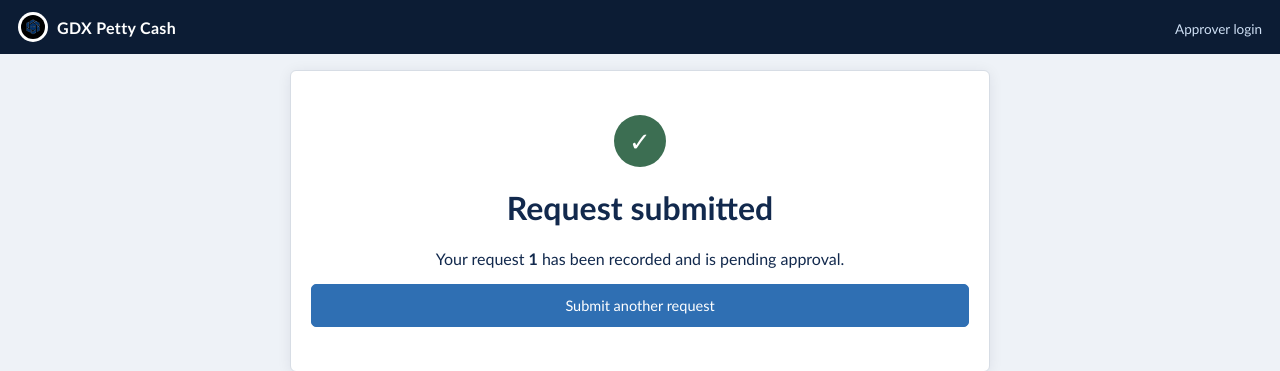
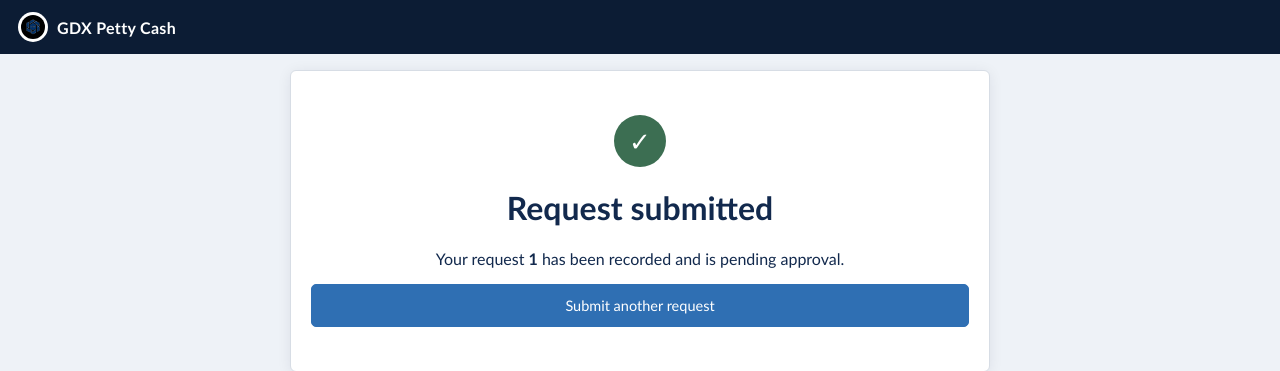
Before and after one commit to Rarejoe/GDX-PETTY-CASH, a Flask app: page /confirmation/1 in a window 1280 px wide. Shown: the top 371 px of the page. Run offline with Flask 3, Linux system fonts and the light colour scheme.

Commit message:
Remove login link for non-approvers in navigation
Removed 'Approver login' link from navigation for non-approvers.

```diff
--- a/templates/base.html
+++ b/templates/base.html
@@ -17,8 +17,6 @@
     {% if session.get('is_approver') %}
       <a href="{{ url_for('dashboard') }}">Dashboard</a>
       <a href="{{ url_for('logout') }}">Log out</a>
-    {% else %}
-      <a href="{{ url_for('login') }}">Approver login</a>
     {% endif %}
   </nav>
 </header>
```
